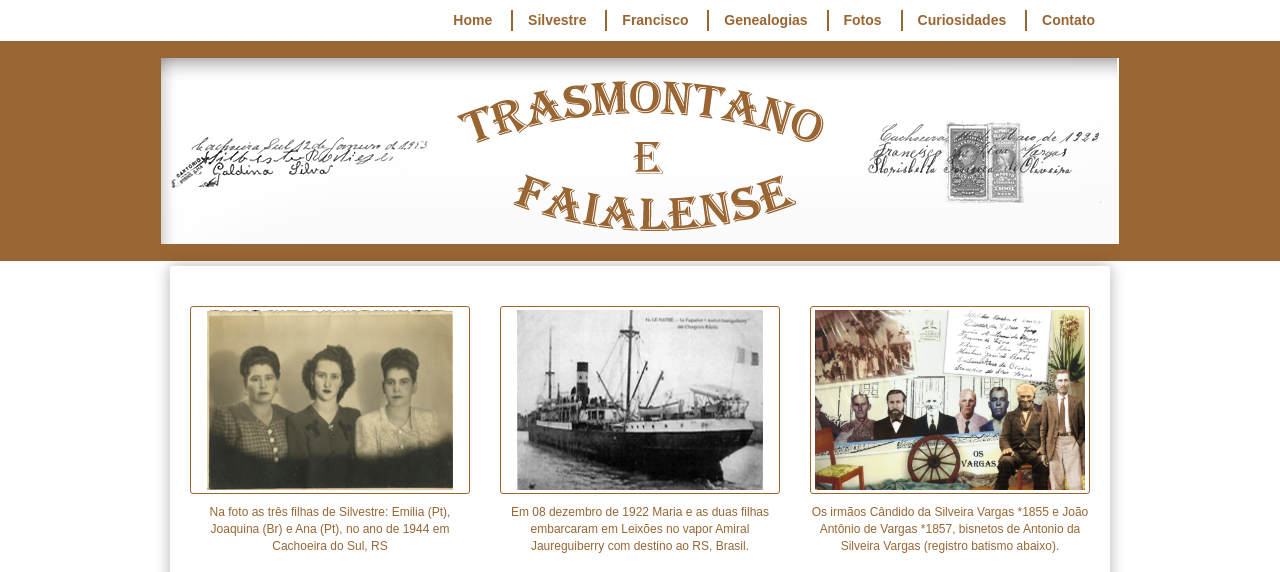
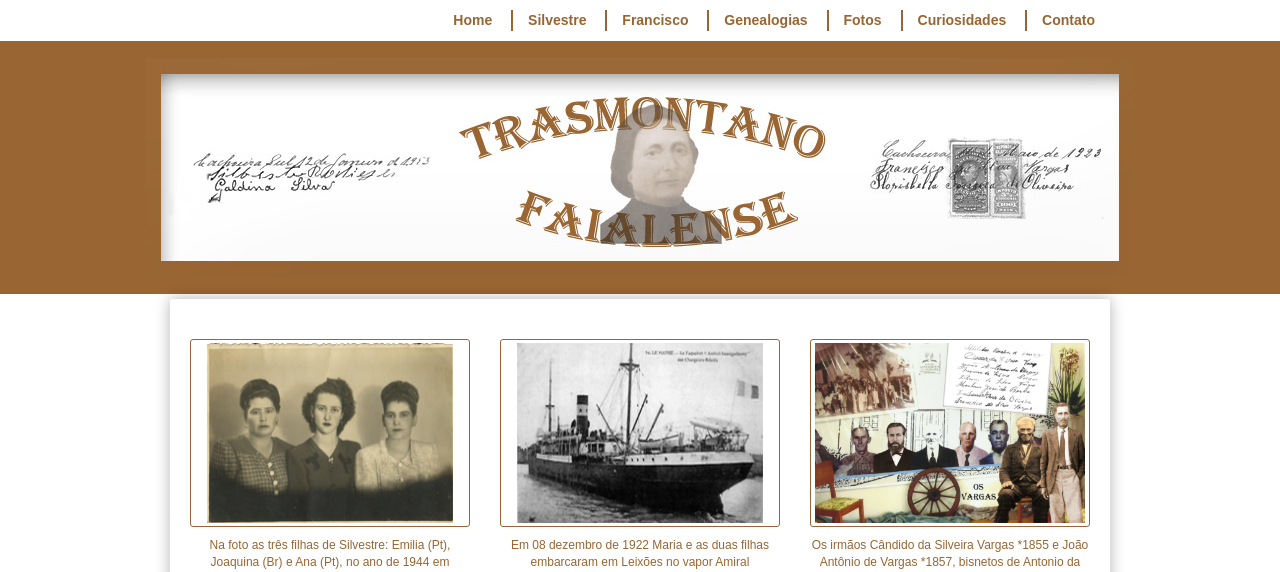
Before and after one commit to claudiovargas1955/claudiovargas1955.github.io, a Jekyll site: the page built from index.html, in a window 1280 px wide. Shown: the top 572 px of the page. Built offline with Jekyll 4.4.1, drawn with Linux system fonts in a browser that asks for light colours; some web fonts are replaced; grey boxes are pictures that could not be loaded.

Commit message:
Update master.html

```diff
--- a/_layouts/master.html
+++ b/_layouts/master.html
@@ -91,7 +91,7 @@
     </ul>
   </div>
   <div class="banner">
-    <img src="images/banner.png" class="img-responsive" alt="banner">
+    <img src="images/banner1.jpg" class="img-responsive" alt="banner">
   </div>
 
   <div class="content">
```
